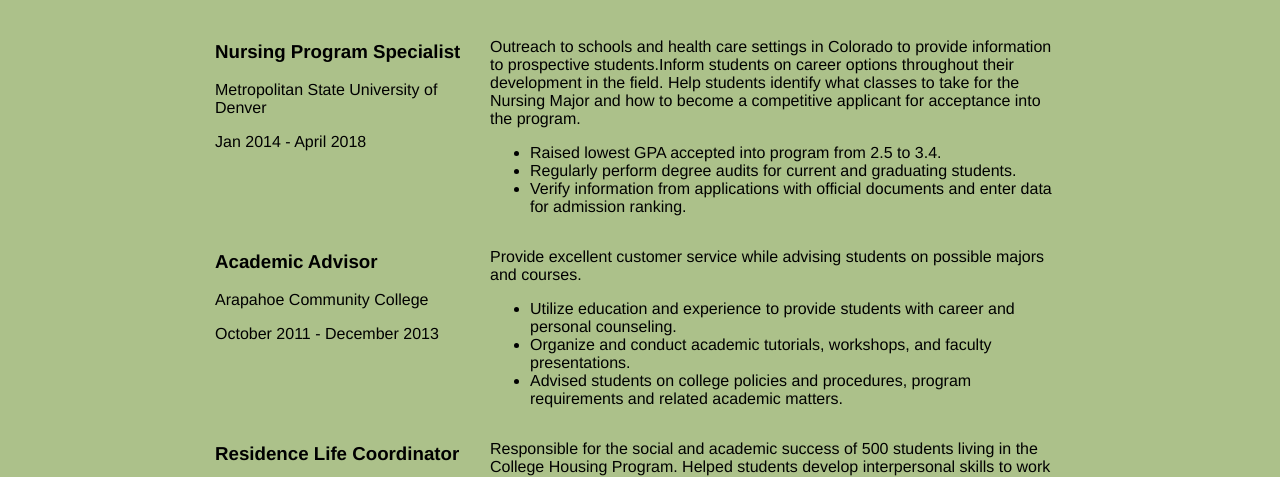
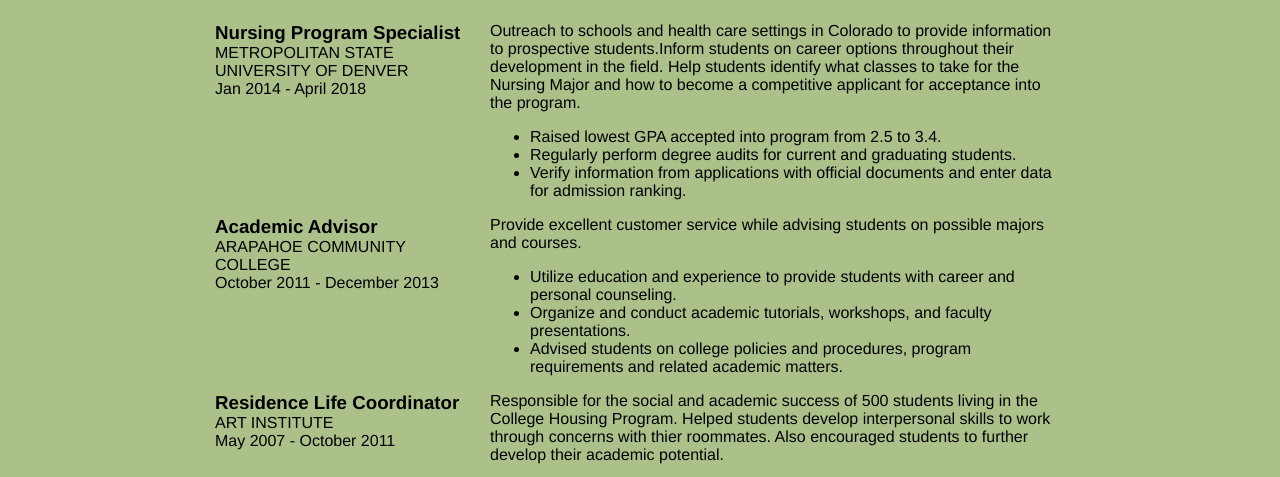
Before and after one commit to andrewetobin/online_resume, a plain HTML site: page index.html in a window 1280 px wide. Shown: the part 428-905 px from the top of the page. Drawn offline with Linux system fonts and the light colour scheme.

Commit message:
refactor nar col

```diff
--- a/css/styles.css
+++ b/css/styles.css
@@ -27,6 +27,9 @@ h2 {
   font-size: 30px;
   margin-top: 0;
 }
+h3 {
+  margin: 0;
+}
 a {
   color: #DC143C;
 }
@@ -49,6 +52,9 @@ a:hover {
   float: left;
   padding-left: 20px;
   min-width: 175px;
+}
+.uppercase {
+  text-transform: uppercase;
 }
 
 /* Header and Footer
@@ -81,7 +87,12 @@ footer {
 .work {
   background: #ACC18A;
 }
-
+h3 ~ p{
+  margin: 0;
+}
+.job-description p:first-of-type {
+  margin-top: 0;
+}
 /* Education
 --------------------------------*/
 .education {
--- a/index.html
+++ b/index.html
@@ -19,15 +19,19 @@
     </header>
 
     <main>
+      <!-- // Work Experience -->
         <section class = "work">
           <div class="content-wrap">
             <h2>Work Experience</h2>
+
+            <!-- Job 1 Details -->
             <div class="col-narrow">
               <h3>Nursing Program Specialist</h3>
-              <p>Metropolitan State University of Denver</p>
+              <p class="uppercase">Metropolitan State University of Denver</p>
               <p>Jan 2014 - April 2018</p>
             </div>
-            <div class="col-wide">
+
+            <div class="col-wide job-description">
               <p>Outreach to schools and health care settings in Colorado to provide information to prospective students.Inform students on career options throughout their development in the field. Help students identify what classes to take for the Nursing Major and how to become a competitive applicant for acceptance into the program.</p>
               <ul>
                   <li>Raised lowest GPA accepted into program from 2.5 to 3.4.</li>
@@ -35,12 +39,15 @@
                   <li>Verify information from applications with official documents and enter data for admission ranking.</li>
               </ul>
             </div>
+
+            <!-- Job 2 Details -->
             <div class="col-narrow">
               <h3>Academic Advisor</h3>
-              <p>Arapahoe Community College</p>
+              <p class="uppercase">Arapahoe Community College</p>
               <p>October 2011 - December 2013</p>
             </div>
-            <div class="col-wide">
+
+            <div class="col-wide job-description">
               <p>Provide excellent customer service while advising students on possible majors and courses. </p>
               <ul>
                   <li>Utilize education and experience to provide students with career and personal counseling.</li>
@@ -48,12 +55,15 @@
                   <li>Advised students on college policies and procedures, program requirements and related academic matters. </li>
               </ul>
             </div>
+
+            <!-- Job 3 Details -->
             <div class="col-narrow">
               <h3>Residence Life Coordinator</h3>
-              <p>Art Institute</p>
+              <p class="uppercase">Art Institute</p>
               <p>May 2007 - October 2011</p>
             </div>
-            <div class="col-wide">
+
+            <div class="col-wide job-description">
               <p>Responsible for the social and academic success of 500 students living in the College Housing Program. Helped students develop interpersonal skills to work through concerns with thier roommates. Also encouraged students to further develop their academic potential. </p>
               <ul>
                   <li>Maintained high occupancy and retention rates through proactive efforts monitoring student attendance and academic performance.</li>
@@ -63,6 +73,8 @@
             </div>
           </div>
         </section>
+
+        <!-- // Education -->
         <section class = "education">
           <div class="content-wrap">
             <h2>Education</h2>
@@ -84,6 +96,8 @@
             <p>Areas of emphasis: Music Theory, Music Performance, Music Education</p>
           </div>
         </section>
+
+        <!-- // Hobbies -->
         <section class = "hobbies">
           <div class="content-wrap">
             <h2>Hobbies</h2>
@@ -102,6 +116,8 @@
           </div>
         </section>
     </main>
+
+    <!-- // Footer -->
     <footer>
       <div class="content-wrap">
         <h2>Let's Keep in Touch!</h2>
```
